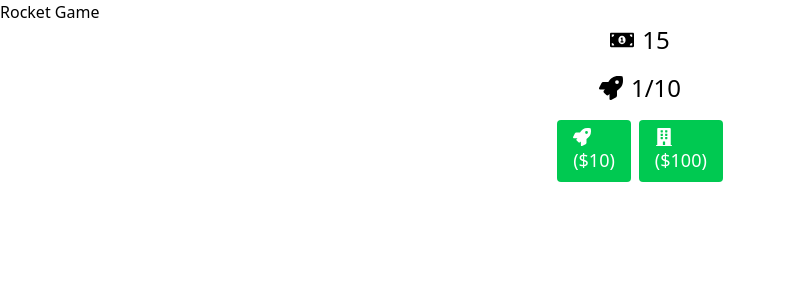
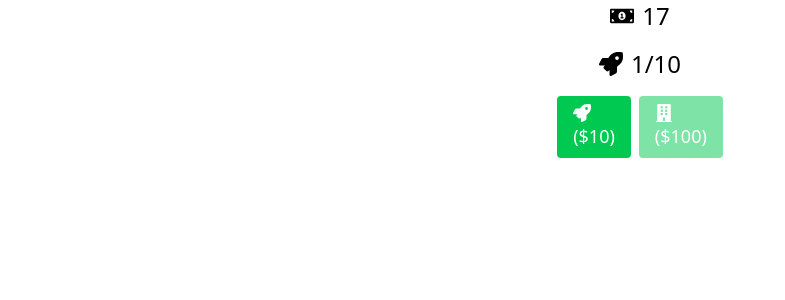
Before and after one commit to barro32/space-clicker, a React (Vite) app: page / in a window 1280 px wide. Shown: the top 300 px of the page, without its empty margins (0-785 px from the left). Built offline with nearby package versions, Linux system fonts and the light colour scheme.

Commit message:
update buttons

```diff
--- a/index.html
+++ b/index.html
@@ -8,7 +8,6 @@
 </head>
 
 <body>
-  <h1>Rocket Game</h1>
   <div id="root"></div>
   <script type="module" src="/src/index.tsx"></script>
 </body>
--- a/src/App.tsx
+++ b/src/App.tsx
@@ -1,37 +1,32 @@
-import { useEffect } from 'react';
-import { useGameStore } from "./useGameStore";
-import { FaRocket, FaBuilding, FaMoneyBillAlt } from 'react-icons/fa';
+import { useEffect } from 'react'
+import { useGameStore } from "./useGameStore"
+import { FaRocket, FaBuilding, FaMoneyBillAlt } from 'react-icons/fa'
+import { UIButton } from "./UIButton"
 
 export function App() {
-  const { money, rockets, rocketCost, spaceports, spaceportCapacity, buildRocket, buySpaceport, tick } = useGameStore();
+  const { money, rockets, rocketCost, spaceports, spaceportCapacity, buildRocket, buySpaceport, tick, spaceportCost } = useGameStore()
 
   useEffect(() => {
-    const interval = setInterval(tick, 1000);
-    return () => clearInterval(interval);
-  }, [tick]);
+    const interval = setInterval(tick, 1000)
+    return () => clearInterval(interval)
+  }, [tick])
 
   return (
-    <div className="text-center">
-      <p className="flex justify-center items-center text-2xl mb-4">
+    <div className="text-center flex flex-col gap-4">
+      <p className="flex justify-center items-center text-2xl">
         <FaMoneyBillAlt className="mr-2"/> {money}
       </p>
-      <p className="flex justify-center items-center text-2xl mb-4">
+      <p className="flex justify-center items-center text-2xl">
         <FaRocket className="mr-2"/> {rockets}/{spaceports * spaceportCapacity}
       </p>
-      <div>
-        <button
-          className="bg-green-500 text-white py-2 px-4 rounded mr-2 text-lg hover:bg-green-600 transition-colors"
-          onClick={buildRocket}
-        >
+      <div className="flex justify-center gap-2">
+        <UIButton onClick={buildRocket} disabled={money < rocketCost}>
           <FaRocket className="mr-2"/> (${rocketCost})
-        </button>
-        <button
-          className="bg-green-500 text-white py-2 px-4 rounded text-lg hover:bg-green-600 transition-colors"
-          onClick={buySpaceport}
-        >
+        </UIButton>
+        <UIButton onClick={buySpaceport} disabled={money < spaceportCost}>
           <FaBuilding className="mr-2"/> ($100)
-        </button>
+        </UIButton>
       </div>
     </div>
-  );
+  )
 }
--- /dev/null
+++ b/src/UIButton.tsx
@@ -0,0 +1,17 @@
+interface UIButtonProps {
+  onClick: () => void
+  children: React.ReactNode
+  disabled?: boolean
+}
+
+export function UIButton({ onClick, children, disabled }: UIButtonProps) {
+  const baseClasses = "bg-green-500 text-white py-2 px-4 rounded text-lg transition-colors"
+  const enabledClasses = "hover:bg-green-600 cursor-pointer"
+  const disabledClasses = "opacity-50 cursor-not-allowed"
+  const combinedClasses = `${baseClasses} ${disabled ? disabledClasses : enabledClasses}`
+  return (
+    <button onClick={onClick} className={combinedClasses} disabled={disabled}>
+      {children}
+    </button>
+  )
+}
```
